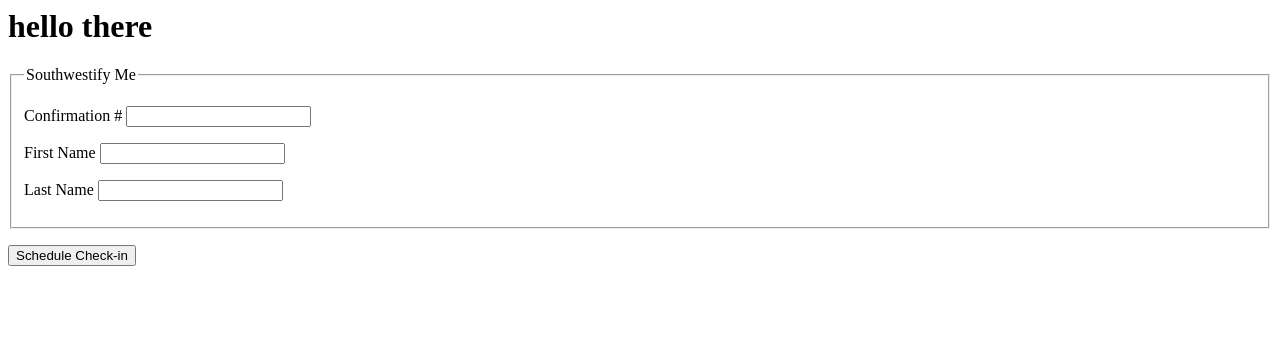
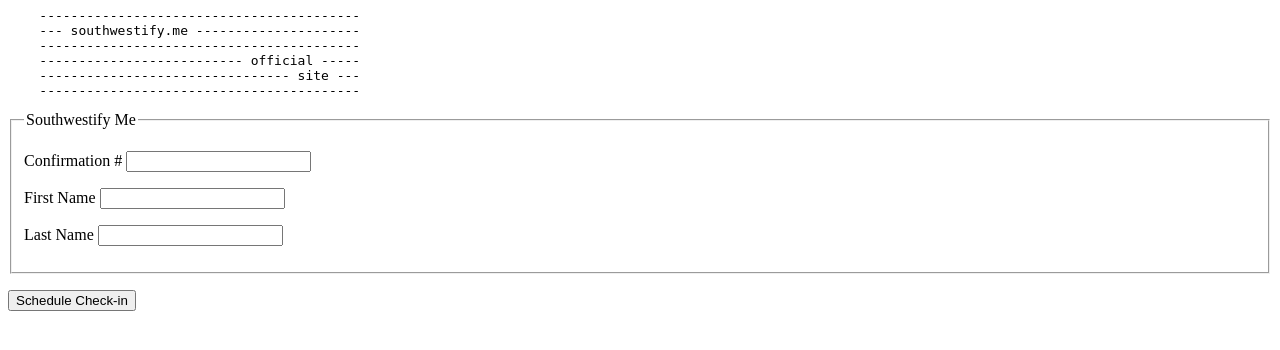
Before and after one commit to fjordskii/southwestify, a Flask app: page / in a window 1280 px wide. Shown: the top 350 px of the page. Run offline with Flask 2, Linux system fonts and the light colour scheme.

Commit message:
progress

```diff
--- a/app.py
+++ b/app.py
@@ -44,7 +44,7 @@ scheduler.start()
 ####### EXAMPLE CURL CALL
 # curl -X POST http://127.0.0.1:5000/schedule-flight  -H 'content-type: application/json' -d '{"conf": "NFMIU4", "fname": "ford", "lname": "heacock"}'
 # curl -X POST https://pyschedule.herokuapp.com/schedule-flight  -H 'content-type: application/json' -d '{"conf": "NFMIU4", "fname": "ford", "lname": "heacock"}'
-# curl -X POST https://pyschedule.herokuapp.com/schedule-flight  -H 'content-type: application/json' -d '{"time":"2019-12-17T12:38", "conf": "NFMIU4", "fname": "ford", "lname": "heacock"}'
+# curl -X POST https://pyschedule.herokuapp.com/schedule-flight  -H 'content-type: application/json' -d '{"time":"2019-12-17T12:42", "conf": "NFMIU4", "fname": "ford", "lname": "heacock"}'
 
 @flask_app.route('/', methods=['GET'])
 def hello():
@@ -76,17 +76,22 @@ def schedule_flight():
     data = request.form
     now = datetime.datetime.now()
 
-    now_plus_5 = now + datetime.timedelta(minutes = 1)
-    now_plus_5 = now_plus_5.replace(second=0, microsecond=0)
+    now_plus_1 = now + datetime.timedelta(minutes = 1)
+    now_plus_1 = now_plus_1.replace(second=0, microsecond=0)
     #get time to schedule and text to print from the json
     conf = data.get('conf')
     fname = data.get('fname')
     lname = data.get('lname')
 
-    print('Check in details: {} {} {}. Running at {}'.format(conf, fname, lname, now_plus_5))
-    job = scheduler.add_job(auto_checkin, trigger='date', next_run_time=str(now_plus_5),
+    print('Check in details: {} {} {}. Running at {}'.format(conf, fname, lname, now_plus_1))
+    job = scheduler.add_job(auto_checkin, trigger='date', next_run_time=str(now_plus_1),
                             args=[conf, fname, lname])
-    return redirect(url_for('thanks'))
+    return render_template('thanks.html', data={
+        'confirmation': conf,
+        'first_name': fname,
+        'last_name': lname,
+        'scheduled_for': now_plus_1
+    })
 
 @flask_app.route('/thanks', methods=['GET'])
 def thanks():
--- a/templates/index.html
+++ b/templates/index.html
@@ -1,4 +1,11 @@
-<h1>hello there</h1>
+<pre>
+    -----------------------------------------
+    --- southwestify.me ---------------------
+    -----------------------------------------
+    -------------------------- official -----
+    -------------------------------- site ---
+    -----------------------------------------
+</pre>
 <form action="/schedule-flight-form" method="post" class="hform">
   <fieldset>
     <legend>Southwestify Me</legend>
@@ -10,5 +17,5 @@
       <input type="text" name="lname" value="" id="lname"></p>
   </fieldset>
 
-  <p><input type="submit" name="submit" value="Schedule Check-in" class="button"></p>
+  <p><button type="submit" name="submit" class="button">Schedule Check-in</button></p>
 </form>
```
Also changed, not shown: templates/thanks.html (+18 -1 lines), jobs.sqlite (added).
